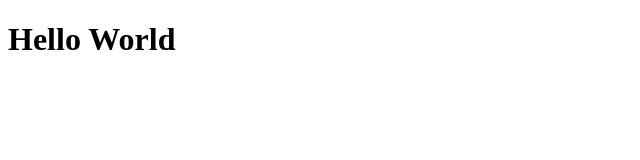
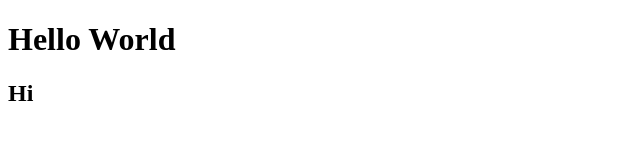
Before and after one commit to aajour/aajour1.github.io, a plain HTML site: page index.html in a window 1280 px wide. Shown: the full height of the page, 0-640 px from the left. Drawn offline with Linux system fonts and the light colour scheme.

Commit message:
update index

```diff
--- a/index.html
+++ b/index.html
@@ -1,4 +1,7 @@
 <!DOCTYPE html>
 <html>
 <h1>Hello World</h1>
+  <h2>
+    Hi
+  </h2>
 </html>
```
